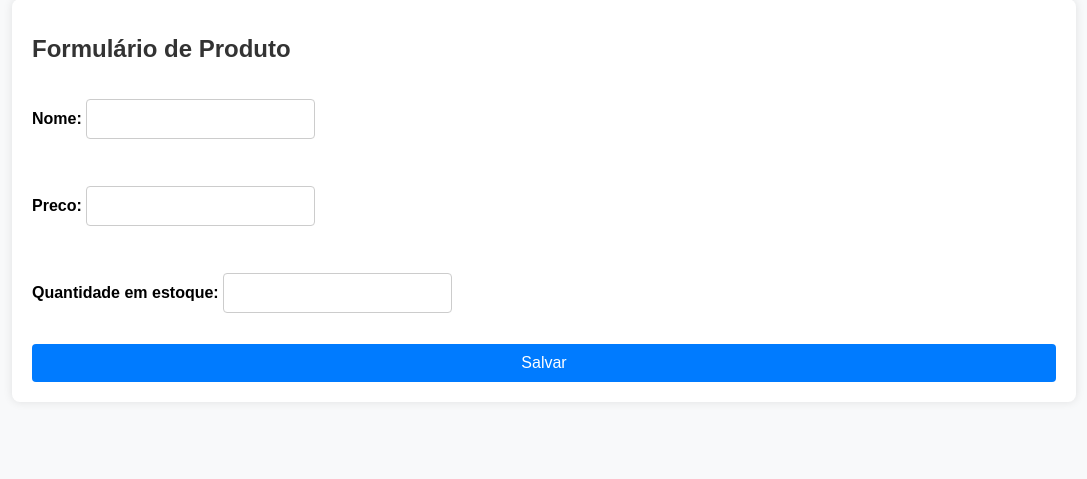
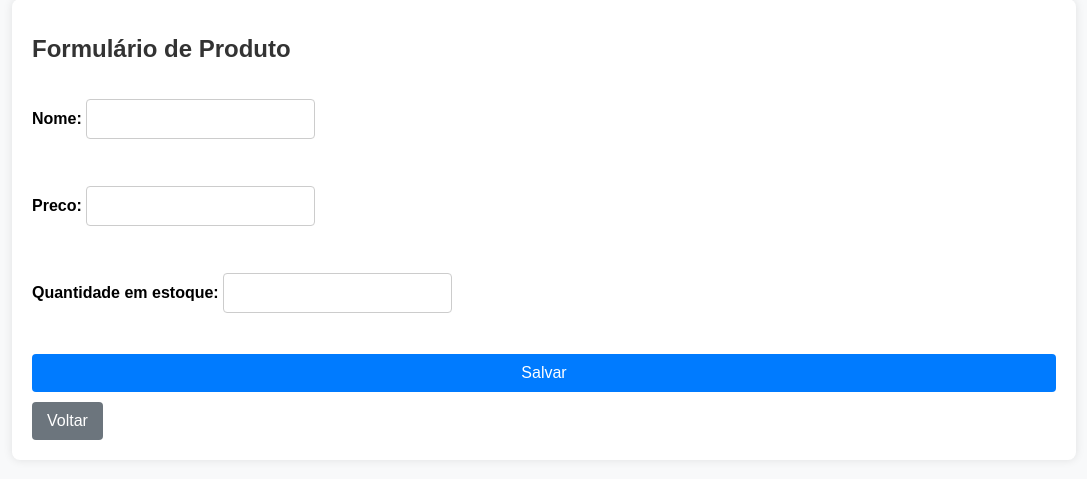
Before and after one commit to FVFonseca/CaseAT, a Django app: page /create/ in a window 1280 px wide. Shown: the part 21-500 px from the top of the page, without its empty margins (96-1183 px from the left). Run offline with Django 4.2, Linux system fonts and the light colour scheme.

Commit message:
Update produto_form.html
esqueci o botão de voltar, coloquei

```diff
--- a/CrudApp/templates/CrudApp/produto_form.html
+++ b/CrudApp/templates/CrudApp/produto_form.html
@@ -46,9 +46,23 @@
             border-radius: 4px;
             font-size: 16px;
             cursor: pointer;
+            margin-top: 10px;
         }
         button:hover {
             background-color: #0056b3;
+        }
+        .go-back {
+            padding: 10px 15px;
+            background-color: #6c757d;
+            color: #fff;
+            text-decoration: none;
+            border-radius: 4px;
+            font-size: 16px;
+            display: inline-block;
+            margin-top: 10px;
+        }
+        .go-back:hover {
+            background-color: #5a6268;
         }
     </style>
 </head>
@@ -60,6 +74,7 @@
             {{ form.as_p }}
             <button type="submit">Salvar</button>
         </form>
+        <a class="go-back" href="{% url 'produto_list' %}">Voltar</a>
     </div>
 </body>
 </html>
```
